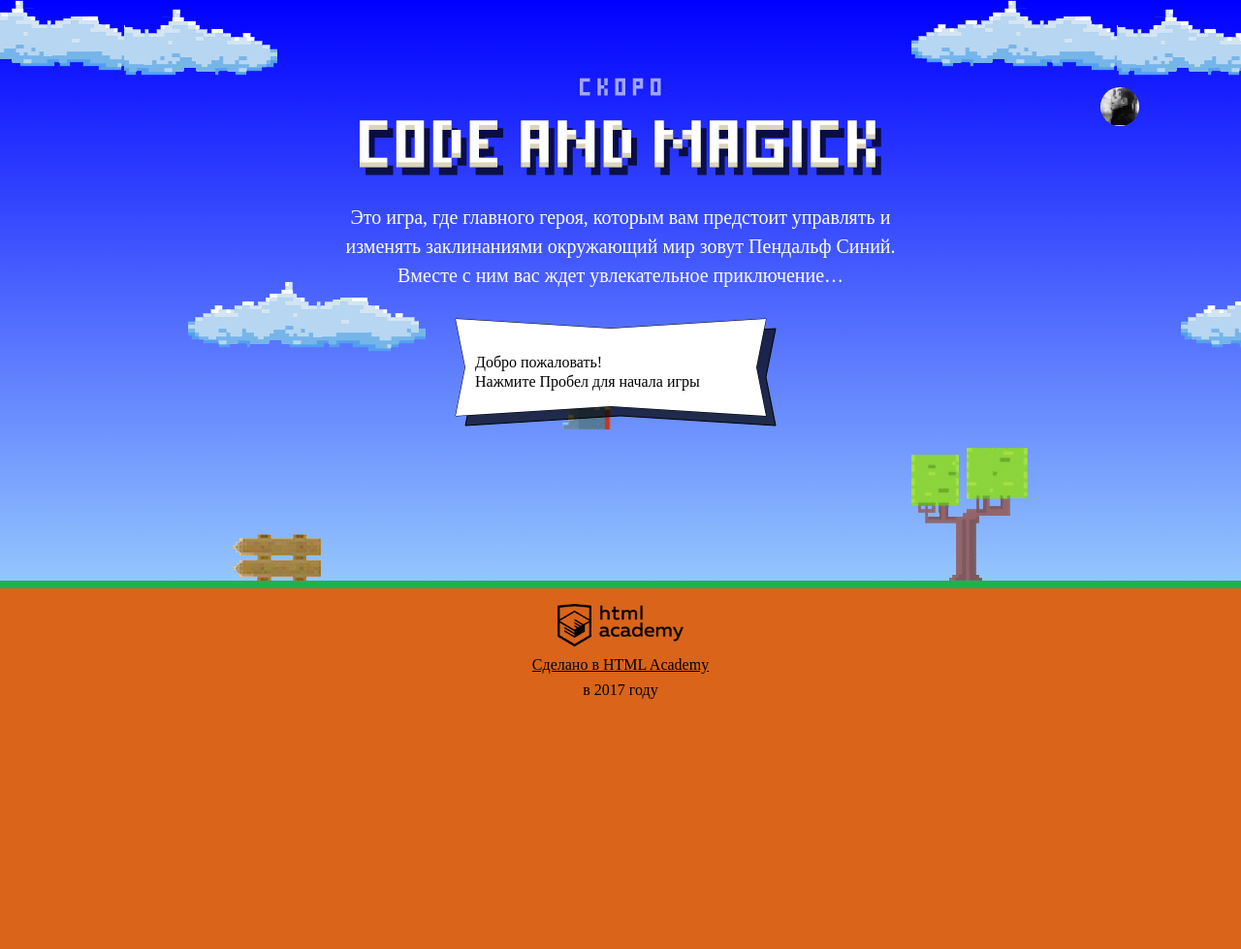
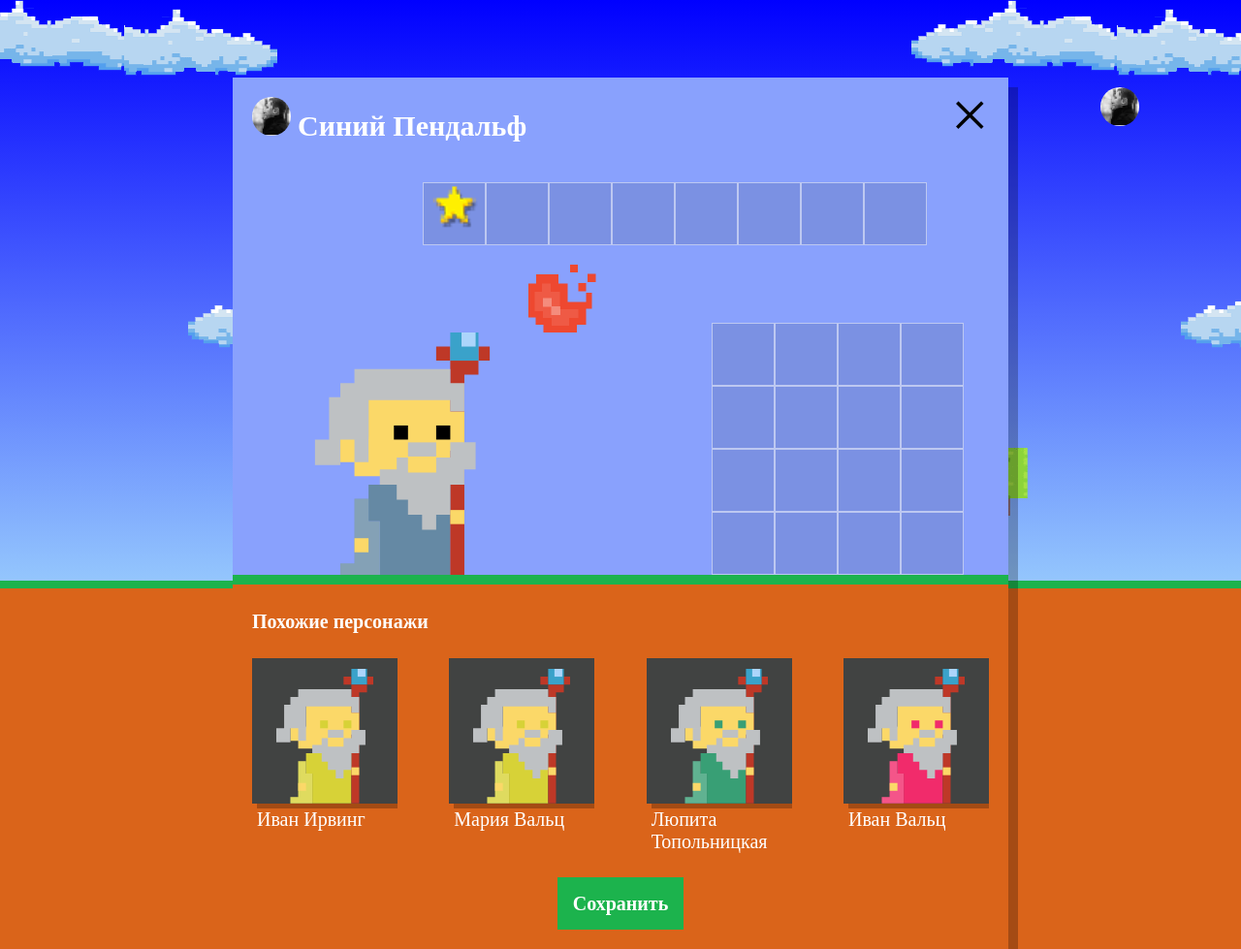
Before and after one commit to dariaprikhodko/680917-code-and-magick, a website: page index.html in a window 1280 px wide. Shown: the whole page at 97% size. Before the commit the page ends 800 px from the top, so only its background shows below. Drawn offline with Linux system fonts and the light colour scheme; a web font is replaced by a local one.

Commit message:
одеть надежду

```diff
--- a/index.html
+++ b/index.html
@@ -63,15 +63,16 @@
   <div class="demo"></div>
 
   <div class="setup-open">
-    <img src="./img/user-1.jpg" class="setup-open-icon">
+    <img src="./img/user-1.jpg" class="setup-open-icon" tabindex="0">
   </div>
 </header>
 
 <div class="overlay setup hidden">
   <form class="setup-wizard-form"
-        method="post"
-        enctype="multipart/form-data"
-        autocomplete="off">
+    method="post"
+    enctype="multipart/form-data"
+    action="https://js.dump.academy/code-and-magick"
+    autocomplete="off">
 
     <div class="setup-title">
       <div class="setup-user">
@@ -81,12 +82,12 @@
         </div>
         <label>
           <input type="text" name="username"
-                 maxlength="25" required
-                 class="setup-user-name" value="Синий Пендальф"/>
+                 minlength="2" maxlength="25" required
+                 class="setup-user-name" value="Синий Пендальф" tabindex="0"/>
         </label>
       </div>
 
-      <span class="setup-close">&times;</span>
+      <span class="setup-close" tabindex="0">&times;</span>
     </div>
 
 
@@ -202,6 +203,7 @@
   };
 </script>
 <script src="js/game.js"></script>
+<script src="js/setup.js"></script>
 
 </body>
 </html>
--- /dev/null
+++ b/js/setup.js
@@ -0,0 +1,142 @@
+'use strict';
+
+var WIZARD_NAMES = ['Иван', 'Хуан Себастьян', 'Мария', 'Кристоф', 'Виктор', 'Юлия', 'Люпита', 'Вашингтон'];
+var WIZARD_SURNAMES = ['да Марья', 'Верон', 'Мирабелла', 'Вальц', 'Онопко', 'Топольницкая', 'Нионго', 'Ирвинг'];
+var COAT_COLORS = ['rgb(101, 137, 164)', 'rgb(241, 43, 107)', 'rgb(146, 100, 161)', 'rgb(56, 159, 117)', 'rgb(215, 210, 55)', 'rgb(0, 0, 0)'];
+var EYES_COLORS = ['black', 'red', 'blue', 'yellow', 'green'];
+var WIZARDS_AMOUNT = 4;
+
+var similarWizardTemplate = document.querySelector('#similar-wizard-template')
+    .content
+    .querySelector('.setup-similar-item');
+
+var userDialogElement = document.querySelector('.setup');
+var similarListElement = userDialogElement.querySelector('.setup-similar-list');
+
+var showUserDialog = function () {
+  userDialogElement.classList.remove('hidden');
+};
+
+var getRandomNum = function (array) {
+  var index = Math.floor(Math.random() * array.length);
+  return array[index];
+};
+
+var generateWizards = function () {
+  var wizards = [];
+  for (var i = 0; i < WIZARDS_AMOUNT; i++) {
+    wizards.push({
+      name: getRandomNum(WIZARD_NAMES) + ' ' + getRandomNum(WIZARD_SURNAMES),
+      coatColor: getRandomNum(COAT_COLORS),
+      eyesColor: getRandomNum(EYES_COLORS)
+    });
+  }
+  return wizards;
+};
+
+var renderWizard = function (wizard) {
+  var wizardElement = similarWizardTemplate.cloneNode(true);
+
+  wizardElement.querySelector('.setup-similar-label').textContent = wizard.name;
+  wizardElement.querySelector('.wizard-coat').style.fill = wizard.coatColor;
+  wizardElement.querySelector('.wizard-eyes').style.fill = wizard.coatColor;
+
+  return wizardElement;
+};
+
+var renderWizards = function (wizards) {
+  var fragment = document.createDocumentFragment();
+  for (var i = 0; i < wizards.length; i++) {
+    fragment.appendChild(renderWizard(wizards[i]));
+  }
+  similarListElement.appendChild(fragment);
+};
+
+var showSetupSimilar = function () {
+  userDialogElement.querySelector('.setup-similar').classList.remove('hidden');
+};
+
+var init = function () {
+  showUserDialog();
+  var wizardList = generateWizards();
+  renderWizards(wizardList);
+  showSetupSimilar();
+};
+
+init();
+
+// module4-task1
+var ESC_KEYCODE = 27;
+var ENTER_KEYCODE = 13;
+var FIREBALL_COLORS = ['#ee4830', '#30a8ee', '#5ce6c0', '#e848d5', '#e6e848'];
+var userNameInput = document.querySelector('.setup-user-name');
+
+// для смены цвета по клику нужно обозначить скрытые DOM элементы формы ввода .wizard-coat, .wizard-eyes, .setup-fireball-wrap
+var inputWizardCoat = document.querySelector('input[name=coat-color]');
+var inputWizardEyes = document.querySelector('input[name=eyes-color]');
+var inputWizardFireball = document.querySelector('input[name=fireball-color]');
+
+// для смены цвета по клику находим DOM элементы по классу
+var wizardCoatElement = document.querySelector('.wizard-coat');
+var wizardEyesElement = document.querySelector('.wizard-eyes');
+var wizardFireballElement = document.querySelector('.setup-fireball-wrap');
+
+
+// Нажатие на элемент .setup-open удаляет класс hidden
+// у блока setup. Нажатие на элемент .setup-close, расположенный
+// внутри блока setup возвращает ему класс hidden.
+var setup = document.querySelector('.setup');
+var setupOpen = document.querySelector('.setup-open');
+var setupClose = setup.querySelector('.setup-close');
+
+
+var onPopupEscPress = function (evt) {
+  if (evt.keyCode === ESC_KEYCODE && userNameInput !== document.activeElement) {
+    closePopup();
+  }
+};
+
+var openPopup = function () {
+  setup.classList.remove('hidden');
+  document.addEventListener('keydown', onPopupEscPress);
+};
+
+var closePopup = function () {
+  setup.classList.add('hidden');
+  document.removeEventListener('keydown', onPopupEscPress);
+};
+
+setupOpen.addEventListener('click', function () {
+  openPopup();
+});
+
+setupOpen.addEventListener('keydown', function (evt) {
+  if (evt.keyCode === ENTER_KEYCODE) {
+    openPopup();
+  }
+});
+
+setupClose.addEventListener('click', function () {
+  closePopup();
+});
+
+setupClose.addEventListener('keydown', function (evt) {
+  if (evt.keyCode === ENTER_KEYCODE) {
+    closePopup();
+  }
+});
+
+// функция по смене цвета
+// функция берет на вход DOM элемент, навешивает на него обработчик событий по клику, после клика генерируется случайный цвет
+// которым заливается фон, скрытая форма ввода
+var chooseRandColor = function (element, attribute, colors, input) {
+  element.addEventListener('click', function () {
+    var randColor = getRandomNum(colors);
+    element.style[attribute] = randColor;
+    input.value = randColor;
+  });
+};
+
+chooseRandColor(wizardCoatElement, 'fill', COAT_COLORS, inputWizardCoat);
+chooseRandColor(wizardEyesElement, 'fill', EYES_COLORS, inputWizardEyes);
+chooseRandColor(wizardFireballElement, 'background', FIREBALL_COLORS, inputWizardFireball);
```
